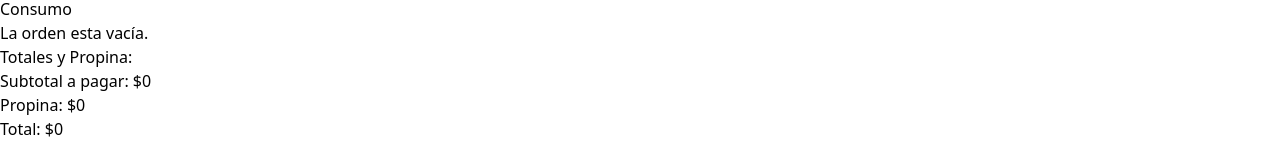
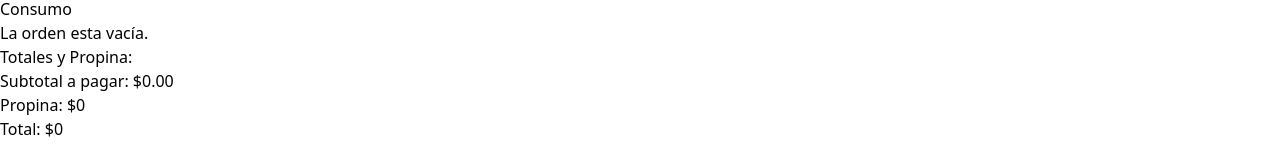
Before and after one commit to dvcode01/Calculadora-propina-TS, a React (Vite) app: page / in a window 1280 px wide. Shown: the part 147-307 px from the top of the page. Built offline with nearby package versions, Linux system fonts and the light colour scheme.

Commit message:
Feat: Calculating consumption

```diff
--- a/src/App.tsx
+++ b/src/App.tsx
@@ -33,7 +33,9 @@
             removeItem={removeItem}
           />
 
-          <OrderTotals />
+          <OrderTotals
+            order={order}
+          />
         </div>
 
 
--- a/src/components/OrderTotals.tsx
+++ b/src/components/OrderTotals.tsx
@@ -1,12 +1,21 @@
+import { useMemo } from "react"
+import { OrderItem } from "../types/types"
+import { formatCurrency } from "../helpers"
+
+type OrderTotalsProps = {
+    order: OrderItem[]
+}
+
+function OrderTotals({order} : OrderTotalsProps) {
+    const subTotalAmount = useMemo(() => order.reduce((total, item) => total + (item.quantity * item.price), 0), [order])
 
 
-function OrderTotals() {
   return (
     <>
         <div className="space-y-3">
             <h2 className="font-black text-2xl">Totales y Propina:</h2>
             <p>Subtotal a pagar: {''}
-                <span className="font-bold">$0</span>
+                <span className="font-bold">{formatCurrency(subTotalAmount)}</span>
             </p>
 
             <p>Propina: {''}
```
